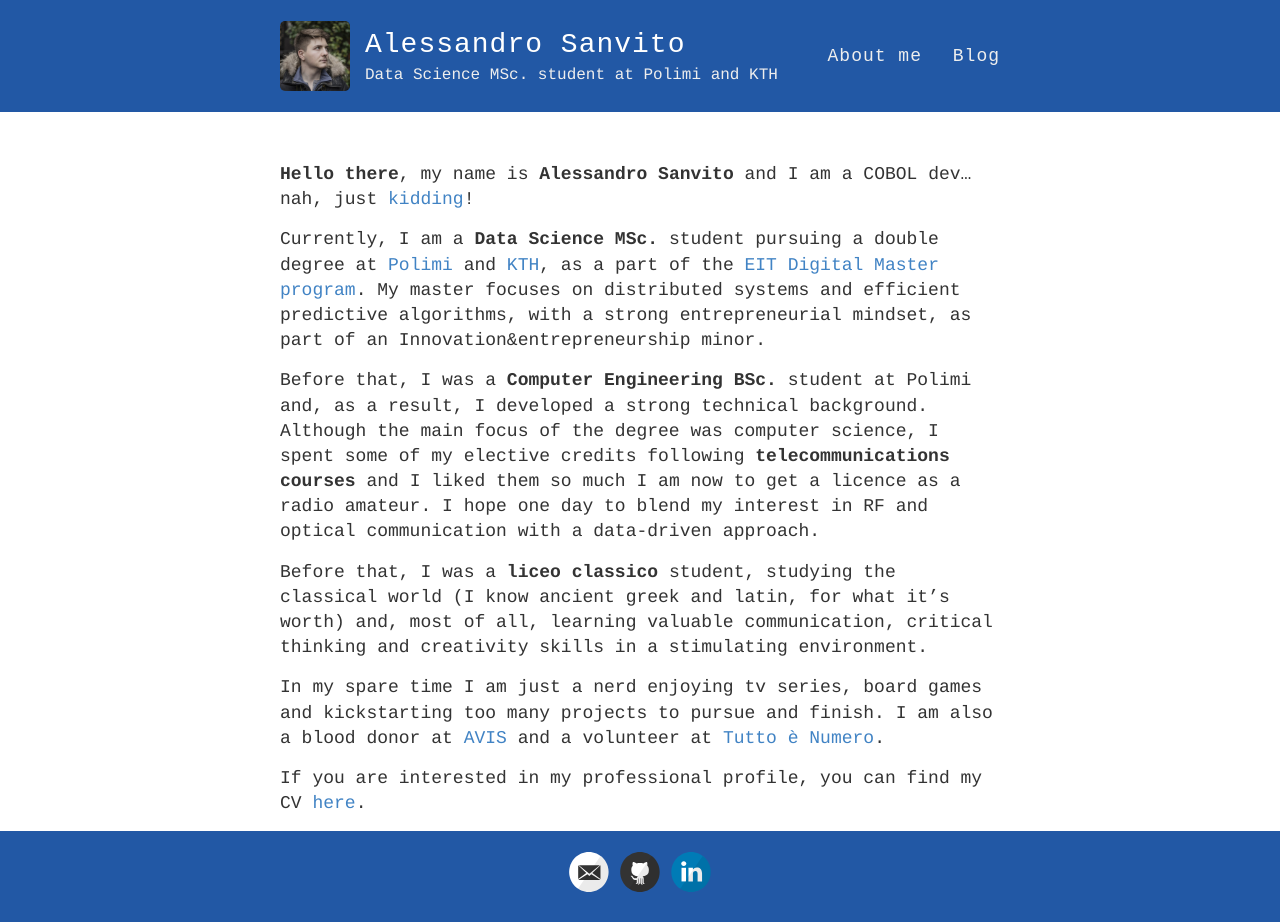
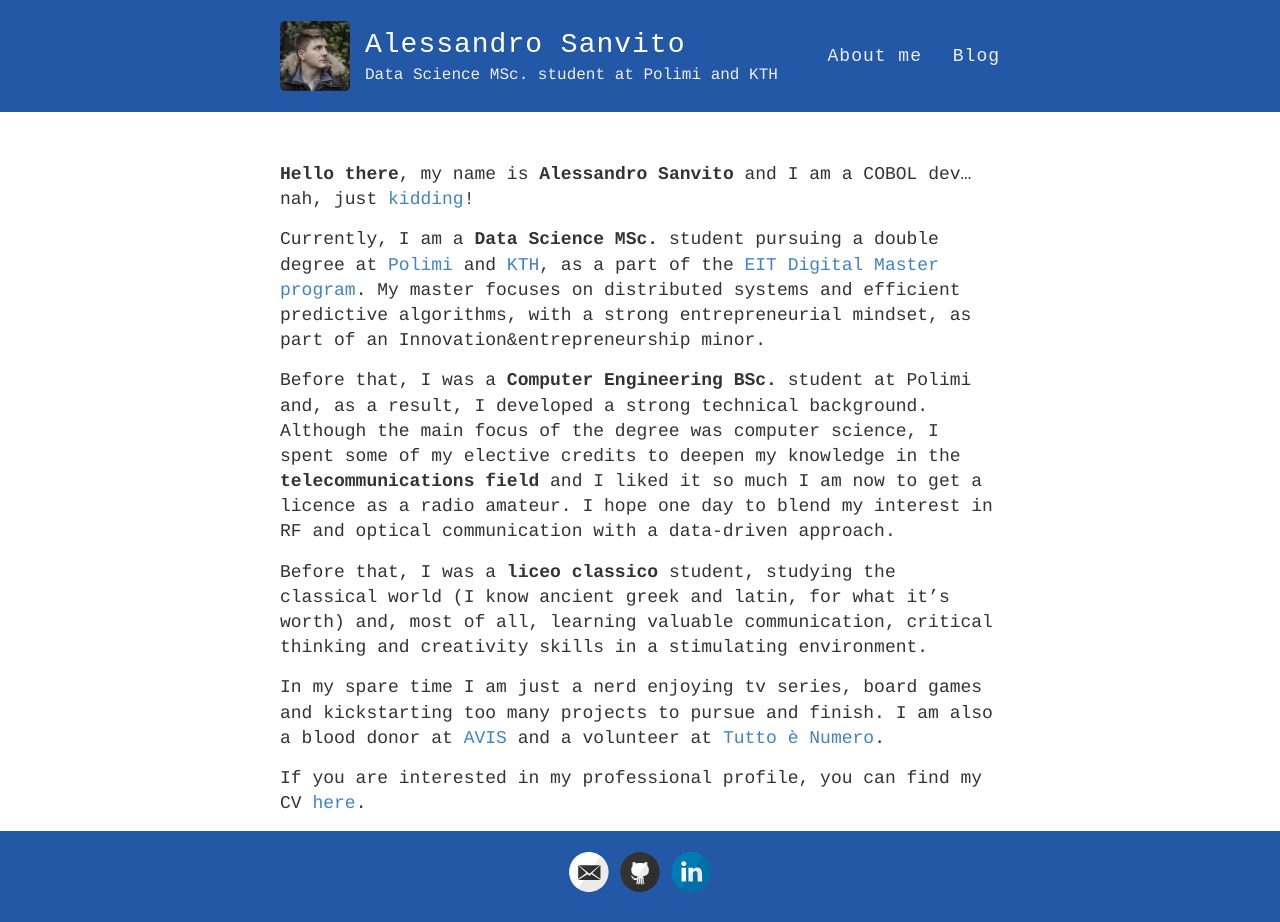
Before and after one commit to Alexdruso/Alexdruso.github.io, a Jekyll site: the page built from docs/index.md, in a window 1280 px wide. Built offline with Jekyll 4.4.1, drawn with Linux system fonts in a browser that asks for light colours.

Commit message:
feat: change text

```diff
--- a/docs/index.md
+++ b/docs/index.md
@@ -14,9 +14,9 @@ with a strong entrepreneurial mindset, as part of an Innovation&entrepreneurship
 
 Before that, I was a **Computer Engineering BSc.** student at Polimi and, as a result, I developed
 a strong technical background. Although the main focus of the degree was computer science,
-I spent some of my elective credits following **telecommunications courses** and I liked them so
-much I am now to get a licence as a radio amateur. I hope one day to blend my interest in RF and
-optical communication with a data-driven approach.
+I spent some of my elective credits to deepen my knowledge in the **telecommunications field** and
+I liked it so much I am now to get a licence as a radio amateur.
+I hope one day to blend my interest in RF and optical communication with a data-driven approach.
 
 Before that, I was a **liceo classico** student, studying the classical world (I know ancient
 greek and latin, for what it's worth) and, most of all, learning valuable communication,
```
